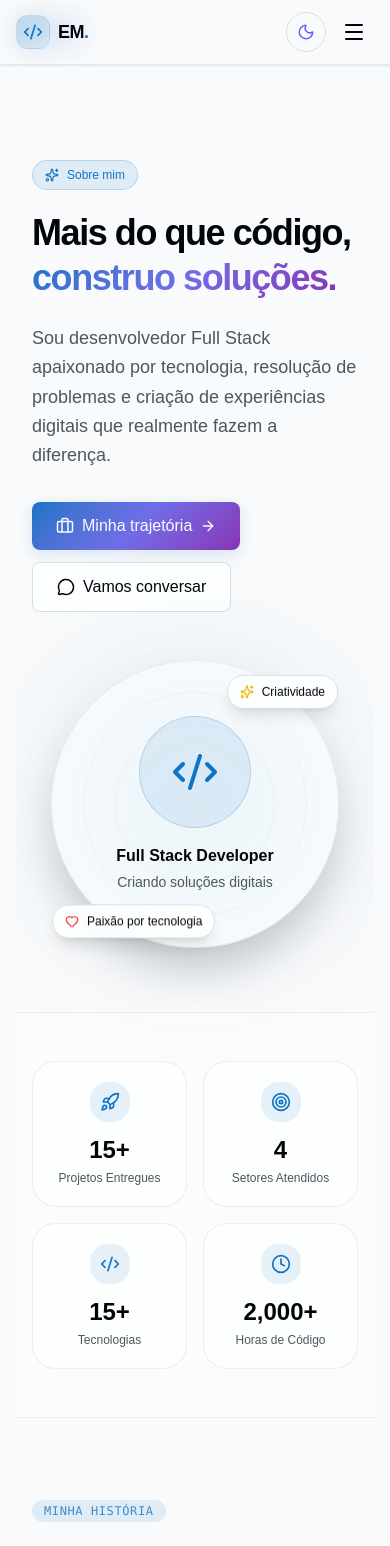
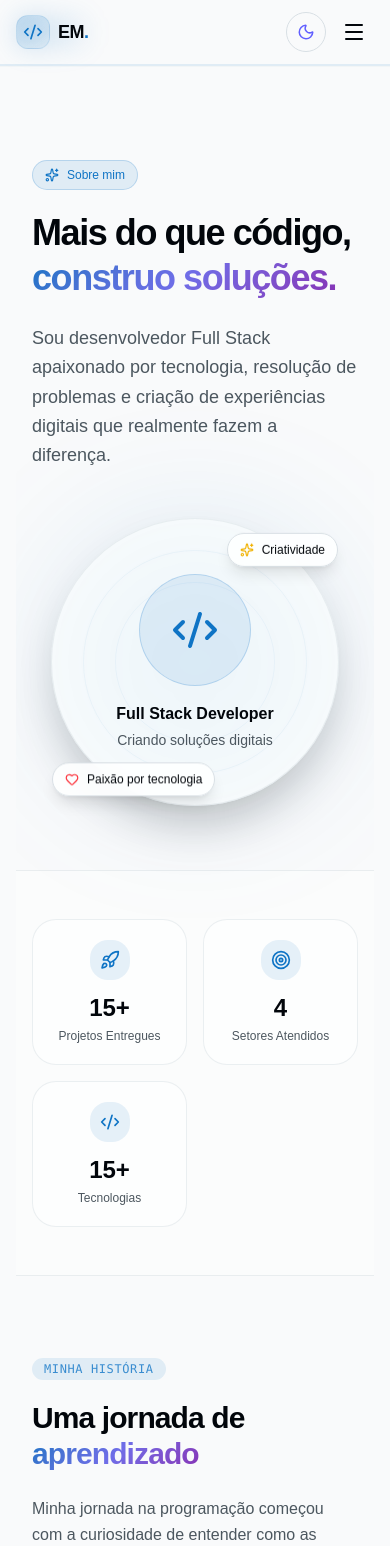
Before and after one commit to Erivaldo07/MY-PORTIFOLIO, a React (Vite) app: page /sobre in a window 390 px wide. Shown: the top 1546 px of the page. Built offline with nearby package versions, Linux system fonts and the light colour scheme.

Commit message:
refactor the about page

```diff
--- a/src/pages/about/about.tsx
+++ b/src/pages/about/about.tsx
@@ -2,12 +2,10 @@ import Reveal, { RevealZoom } from '@/components/common/Reveal'
 import { skillGroups } from '@/data/skills'
 import { motion } from 'framer-motion'
 import {
-  Briefcase,
   Heart,
   Target,
   Sparkles,
   Award,
-  Clock,
   MapPin,
   Code2,
   Server,
@@ -19,7 +17,6 @@ import {
   Rocket,
   CheckCircle,
   ArrowRight,
-  MessageCircle,
 } from 'lucide-react'
 import { useEffect, useState } from 'react'
 
@@ -108,12 +105,7 @@ const journeyStats = [
     suffix: '+',
     icon: Code2,
   },
-  {
-    label: 'Horas de Código',
-    value: 2000,
-    suffix: '+',
-    icon: Clock,
-  },
+
 ]
 
 // ============================================================
@@ -206,9 +198,9 @@ function About() {
       <div className="relative">
         {/* Background decorations */}
         <div className="absolute inset-0 -z-10 overflow-hidden">
-          <div className="absolute top-0 right-0 w-[500px] h-[500px] rounded-full bg-primary/5 blur-3xl" />
+          <div className="absolute top-0 right-0 w-125 h-125 rounded-full bg-primary/5 blur-3xl" />
 
-          <div className="absolute bottom-0 left-0 w-[400px] h-[400px] rounded-full bg-primary/5 blur-3xl" />
+          <div className="absolute bottom-0 left-0 w-100 h-100 rounded-full bg-primary/5 blur-3xl" />
         </div>
 
         <div className="max-w-7xl mx-auto px-4 sm:px-6 py-16 sm:py-24">
@@ -245,30 +237,6 @@ function About() {
                   resolução de problemas e criação de experiências digitais
                   que realmente fazem a diferença.
                 </p>
-              </Reveal>
-
-              <Reveal delay={300}>
-                <div className="flex flex-wrap gap-3 mt-8">
-                  <a
-                    href="#experiencia"
-                    className="btn-primary"
-                  >
-                    <Briefcase size={18} />
-
-                    Minha trajetória
-
-                    <ArrowRight className="w-4 h-4" />
-                  </a>
-
-                  <a
-                    href="#contato"
-                    className="btn-secondary"
-                  >
-                    <MessageCircle size={18} />
-
-                    Vamos conversar
-                  </a>
-                </div>
               </Reveal>
             </div>
 
@@ -744,69 +712,6 @@ function About() {
         </Reveal>
 
       </div>
-
-      {/* ======================================================
-          CTA
-      ====================================================== */}
-
-      <div
-        id="contato"
-        className="relative overflow-hidden border-t border-border/50"
-      >
-
-        <div className="absolute inset-0 -z-10">
-
-          <div className="absolute inset-0 bg-linear-to-br from-primary/5 via-transparent to-primary/5" />
-
-          <div className="absolute top-1/2 left-1/2 -translate-x-1/2 -translate-y-1/2 w-96 h-96 bg-primary/5 rounded-full blur-3xl" />
-
-        </div>
-
-        <div className="max-w-4xl mx-auto px-4 sm:px-6 py-20 text-center">
-
-          <Reveal>
-
-            <div className="flex justify-center mb-6">
-
-              <div className="p-4 rounded-2xl bg-primary/10 border border-primary/10">
-                <MessageCircle className="w-8 h-8 text-primary" />
-              </div>
-
-            </div>
-
-            <h2 className="text-3xl sm:text-4xl lg:text-5xl font-bold mb-5">
-              Vamos construir algo{' '}
-              <span className="gradient-text">
-                incrível
-              </span>{' '}
-              juntos?
-            </h2>
-
-            <p className="text-muted-foreground text-lg max-w-2xl mx-auto mb-8">
-              Se tens uma ideia, projeto ou oportunidade,
-              vamos conversar e descobrir como posso ajudar.
-            </p>
-
-            <div className="flex flex-wrap justify-center gap-4">
-
-              <a
-                href="mailto:seuemail@email.com"
-                className="btn-primary"
-              >
-                <MessageCircle size={18} />
-
-                Entrar em contacto
-
-                <ArrowRight className="w-4 h-4" />
-              </a>
-
-            </div>
-
-          </Reveal>
-
-        </div>
-      </div>
-
     </section>
   )
 }
```
